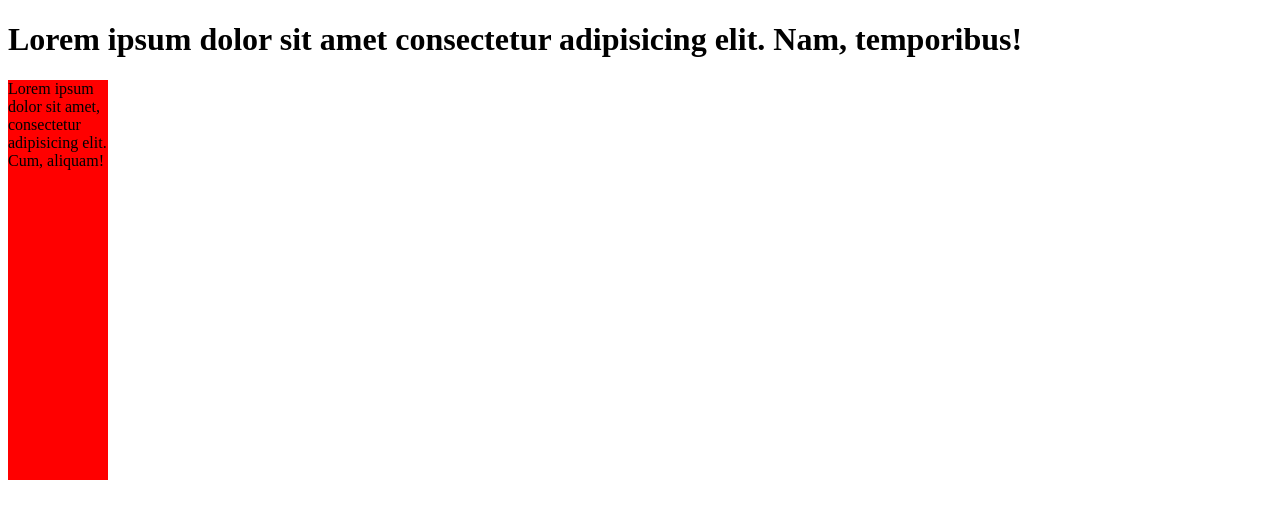
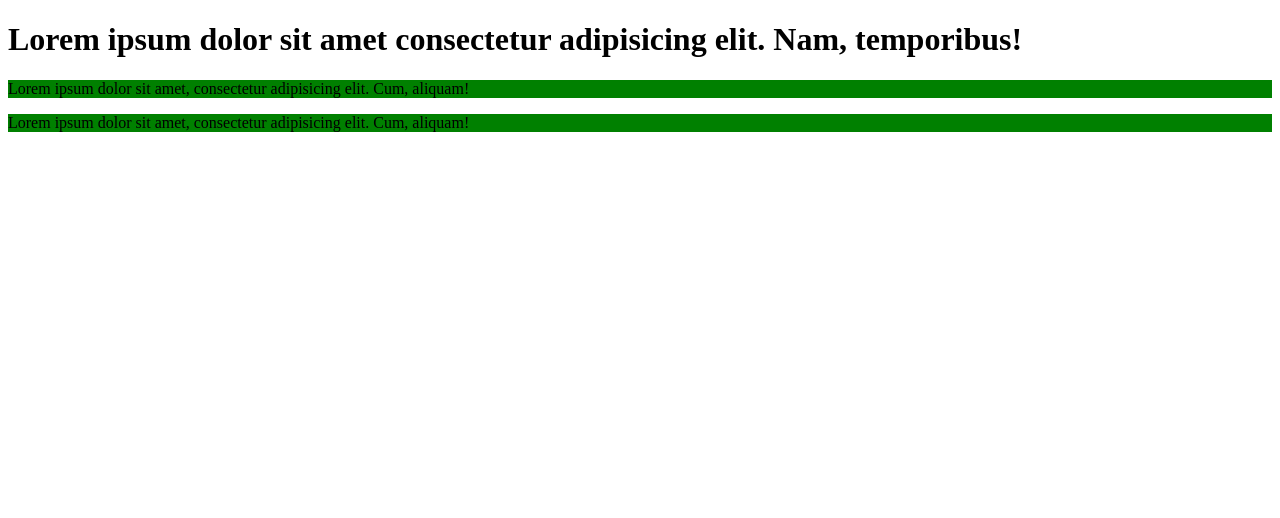
Before and after one commit to AntonBoreiko/test-git, a website built with Parcel: page index.html in a window 1280 px wide. Built offline with nearby package versions, Linux system fonts and the light colour scheme.

Commit message:
fix main branch

```diff
--- a/index.html
+++ b/index.html
@@ -13,7 +13,10 @@
 <body>
   <h1>Lorem ipsum dolor sit amet consectetur adipisicing elit. Nam, temporibus!</h1>
 
-  <div class="content">
+  <div class="class">
+    <p>Lorem ipsum dolor sit amet, consectetur adipisicing elit. Cum, aliquam!</p>
+  </div>
+  <div class="class">
     <p>Lorem ipsum dolor sit amet, consectetur adipisicing elit. Cum, aliquam!</p>
   </div>
 </body>
--- a/src/scss/app.scss
+++ b/src/scss/app.scss
@@ -3,3 +3,6 @@
   width: 100px;
   height: 400px;
 }
+.class{
+  background: green;
+}
```
